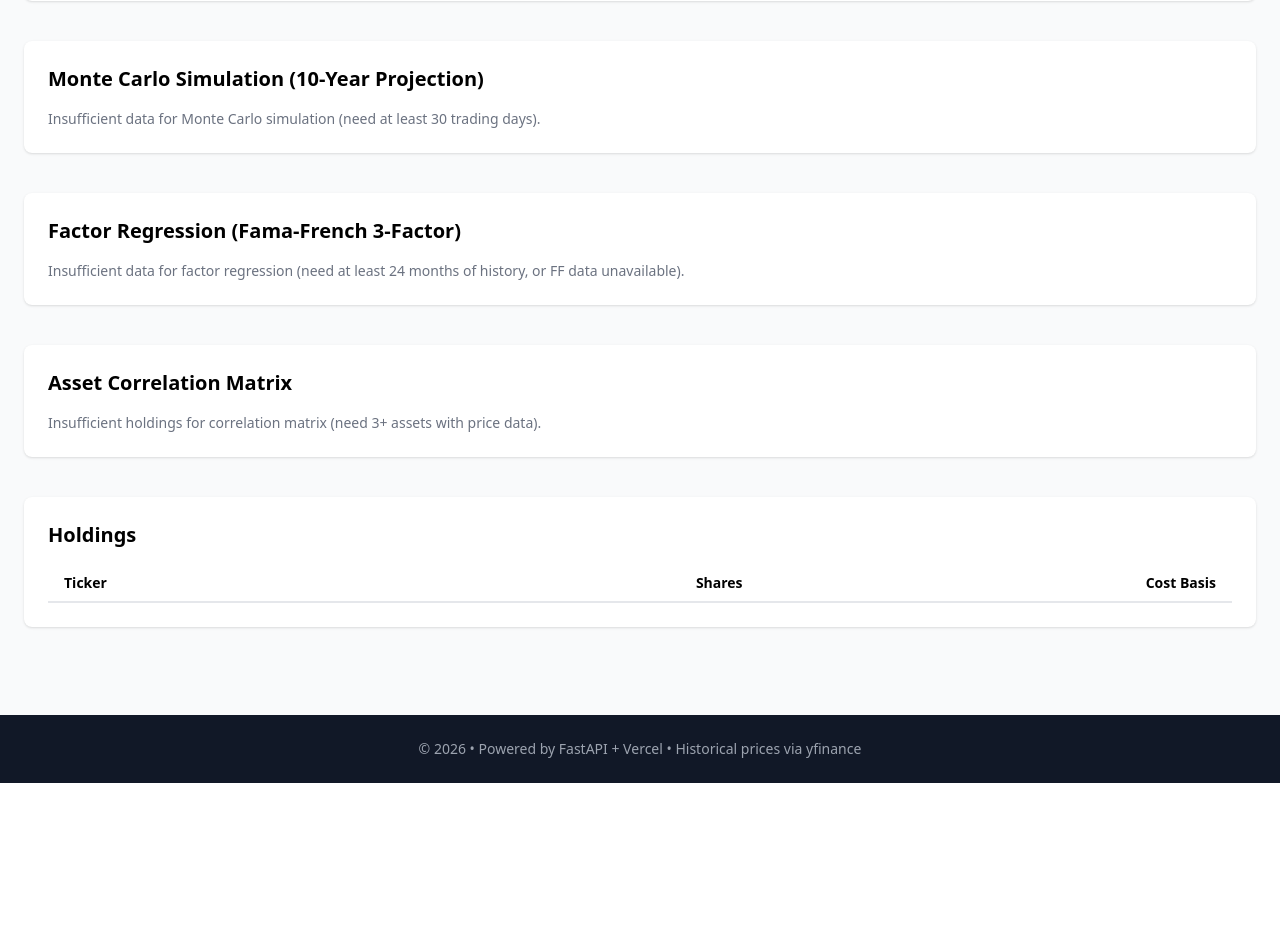
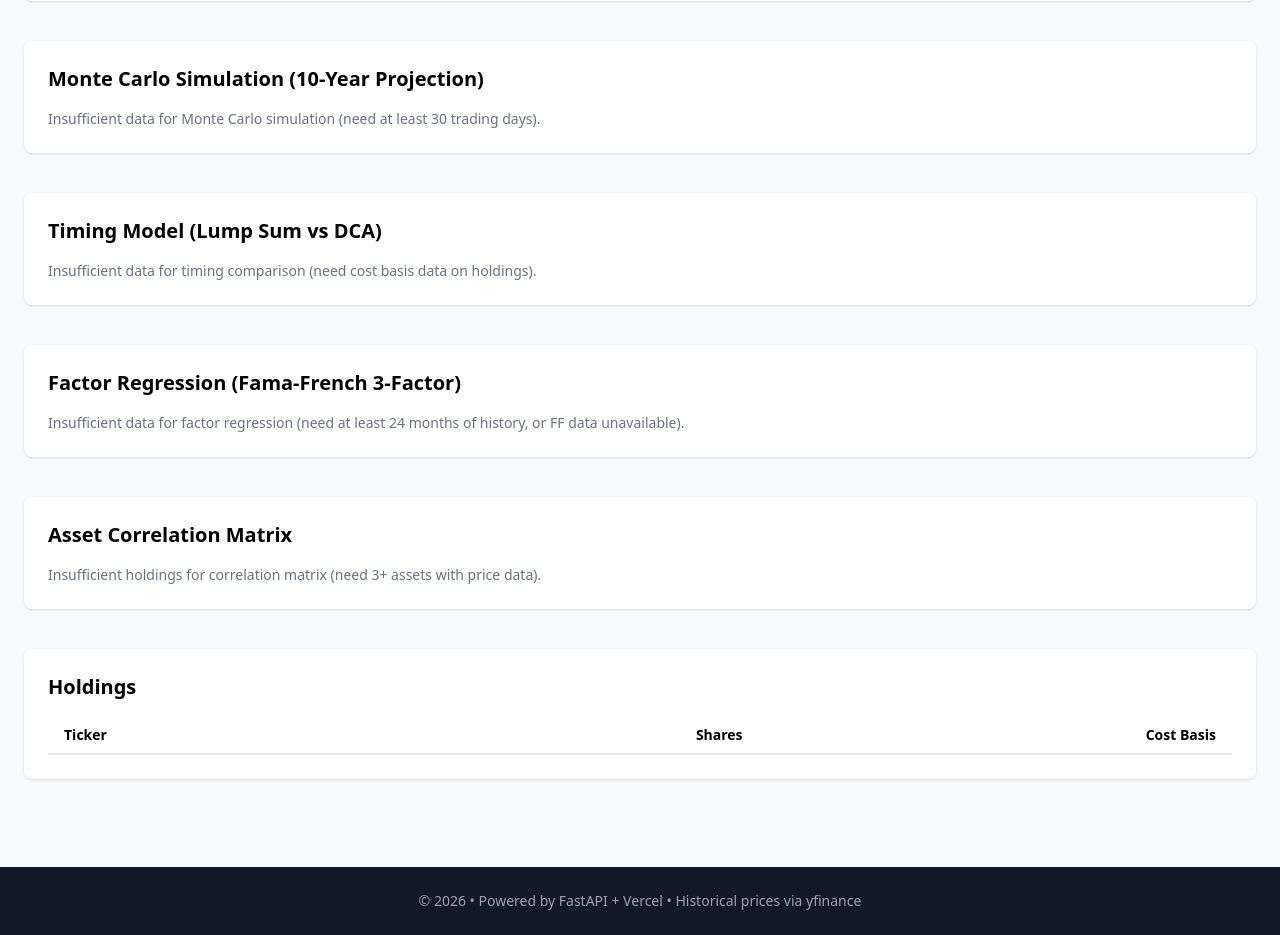
Before and after one commit to marshm100/Robinhood-Dashboard-v0.1, a Python web app: template templates/portfolio_detail.html in a window 1280 px wide. Shown: the part 2079-3014 px from the top of the page. Before the commit the page ends 2862 px from the top, so only its background shows below. Run offline with Jinja, Linux system fonts and the light colour scheme; the template is opened without the code that fills it, so the values that code supplies are empty; some libraries are stand-ins or nearby versions.

Commit message:
feat: add lump sum vs DCA timing comparison chart and metrics
- Compute total invested per holding from cost_basis * shares (per-share
  cost basis) with fallback to shares * first_price when unavailable
- Lump Sum scenario: invest each holding's total cost at day-0 prices
  (lump_shares_i = cost_i / first_price_i), track value over time
- DCA scenario: actual portfolio_value (shares * prices, possibly CPI-
  adjusted if inflation toggle is active)
- Return timing_comparison dict with dca_value/lump_sum_value series,
  total_invested, final values, and timing_penalty_pct (DCA/LS - 1)
- Add Timing Model section to portfolio_detail.html after Monte Carlo:
  4 metric cards (Total Invested, Lump Sum Final, DCA Final, Timing
  Difference %) + Highcharts dual-line chart with $ yAxis formatter
- Graceful fallback: None if no valid holdings or total_invested = 0

https://claude.ai/code/session_019akZ3spz5t8hZhawMP2QJ8

```diff
--- a/templates/portfolio_detail.html
+++ b/templates/portfolio_detail.html
@@ -146,6 +146,42 @@ document.addEventListener("DOMContentLoaded", function () {
     {% endif %}
 </div>
 
+<!-- Timing Model (Lump Sum vs DCA) -->
+<div class="bg-white p-6 rounded-lg shadow mb-10">
+    <h3 class="text-xl font-semibold mb-4">Timing Model (Lump Sum vs DCA){{ real_tag }}</h3>
+    {% if analysis.timing_comparison %}
+    {% set tc = analysis.timing_comparison %}
+    <div class="grid gap-4 md:grid-cols-4 mb-6">
+        <div class="bg-gray-50 p-4 rounded-lg text-center">
+            <p class="text-xs text-gray-500 uppercase tracking-wide">Total Invested</p>
+            <p class="text-xl font-bold text-gray-800">${{ "{:,.2f}".format(tc.total_invested) }}</p>
+        </div>
+        <div class="bg-gray-50 p-4 rounded-lg text-center">
+            <p class="text-xs text-gray-500 uppercase tracking-wide">Lump Sum Final</p>
+            <p class="text-xl font-bold text-indigo-600">${{ "{:,.2f}".format(tc.lump_sum_final) }}</p>
+        </div>
+        <div class="bg-gray-50 p-4 rounded-lg text-center">
+            <p class="text-xs text-gray-500 uppercase tracking-wide">DCA Final (Actual)</p>
+            <p class="text-xl font-bold text-purple-600">${{ "{:,.2f}".format(tc.dca_final) }}</p>
+        </div>
+        <div class="bg-gray-50 p-4 rounded-lg text-center">
+            <p class="text-xs text-gray-500 uppercase tracking-wide">Timing Difference</p>
+            {% if tc.timing_penalty_pct is not none %}
+            <p class="text-xl font-bold {% if tc.timing_penalty_pct >= 0 %}text-green-600{% else %}text-red-600{% endif %}">
+                {{ "%.2f" | format(tc.timing_penalty_pct) }}%
+            </p>
+            {% else %}
+            <p class="text-xl font-bold text-gray-400">N/A</p>
+            {% endif %}
+        </div>
+    </div>
+    <div id="timing-chart" style="height: 400px;"></div>
+    <p class="text-gray-500 text-sm mt-3">Lump Sum assumes the total cost basis was invested at day-0 prices in the same allocation. DCA reflects actual share purchases at their cost basis.</p>
+    {% else %}
+    <p class="text-gray-500 text-sm">Insufficient data for timing comparison (need cost basis data on holdings).</p>
+    {% endif %}
+</div>
+
 <!-- Fama-French 3-Factor Regression -->
 <div class="bg-white p-6 rounded-lg shadow mb-10">
     <h3 class="text-xl font-semibold mb-4">Factor Regression (Fama-French 3-Factor)</h3>
@@ -274,6 +310,7 @@ document.addEventListener("DOMContentLoaded", function () {
     const annualReturns = {{ analysis.annual_returns | tojson }};
     const drawdownData = {{ analysis.drawdown_data | tojson }};
     const monteCarlo = {{ analysis.monte_carlo | tojson }};
+    const timingComparison = {{ analysis.timing_comparison | tojson }};
     const inflationAdjusted = {{ analysis.inflation_adjusted | tojson }};
     const realTag = inflationAdjusted ? " (Real)" : "";
 
@@ -552,6 +589,49 @@ document.addEventListener("DOMContentLoaded", function () {
             exporting: { enabled: true }
         });
     }
+
+    // --- Timing Model Chart (Lump Sum vs DCA) ---
+    if (timingComparison) {
+        const tcDca = timingComparison.dca_value;
+        const tcLs = timingComparison.lump_sum_value;
+
+        Highcharts.chart("timing-chart", {
+            chart: { type: "line", zoomType: "x" },
+            title: { text: null },
+            xAxis: {
+                categories: dates,
+                labels: {
+                    step: Math.max(1, Math.floor(dates.length / 8)),
+                    rotation: -45,
+                    style: { fontSize: "11px" }
+                }
+            },
+            yAxis: {
+                title: { text: "Portfolio Value ($)" + realTag },
+                labels: {
+                    formatter: function () {
+                        if (this.value >= 1000000) return "$" + (this.value / 1000000).toFixed(1) + "M";
+                        if (this.value >= 1000) return "$" + (this.value / 1000).toFixed(0) + "K";
+                        return "$" + this.value;
+                    }
+                }
+            },
+            tooltip: {
+                shared: true,
+                valuePrefix: "$",
+                valueDecimals: 2
+            },
+            legend: { enabled: true },
+            plotOptions: {
+                line: { marker: { enabled: false } }
+            },
+            series: [
+                { name: "Lump Sum (Day-0)", data: tcLs, color: "#4f46e5", lineWidth: 2 },
+                { name: "DCA (Actual)", data: tcDca, color: "#9333ea", lineWidth: 2 }
+            ],
+            exporting: { enabled: true }
+        });
+    }
 });
 </script>
 
```
Also changed, not shown: api/services/analysis_service.py (+50 -0 lines).
